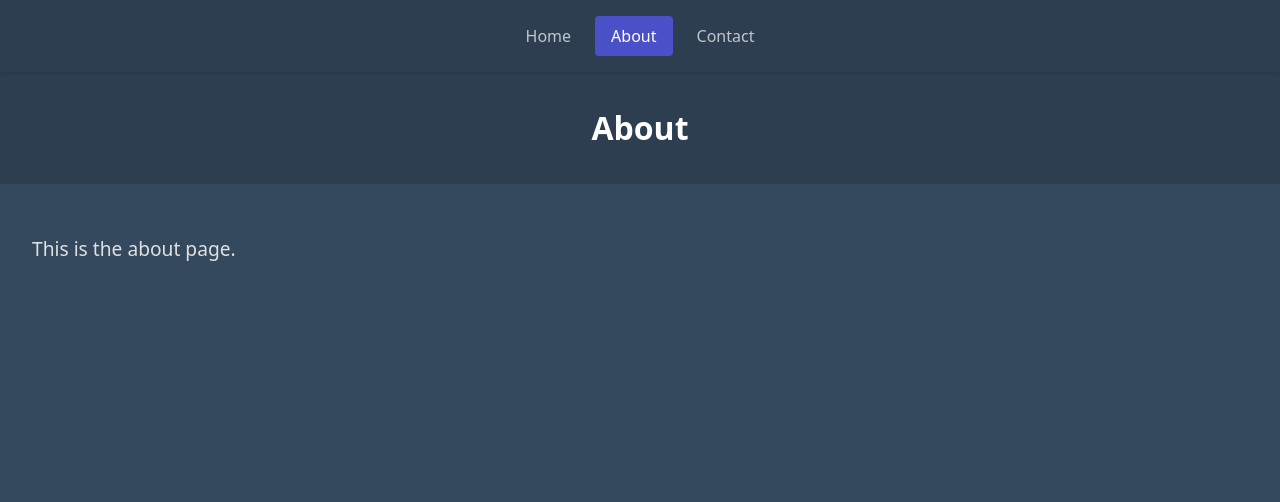
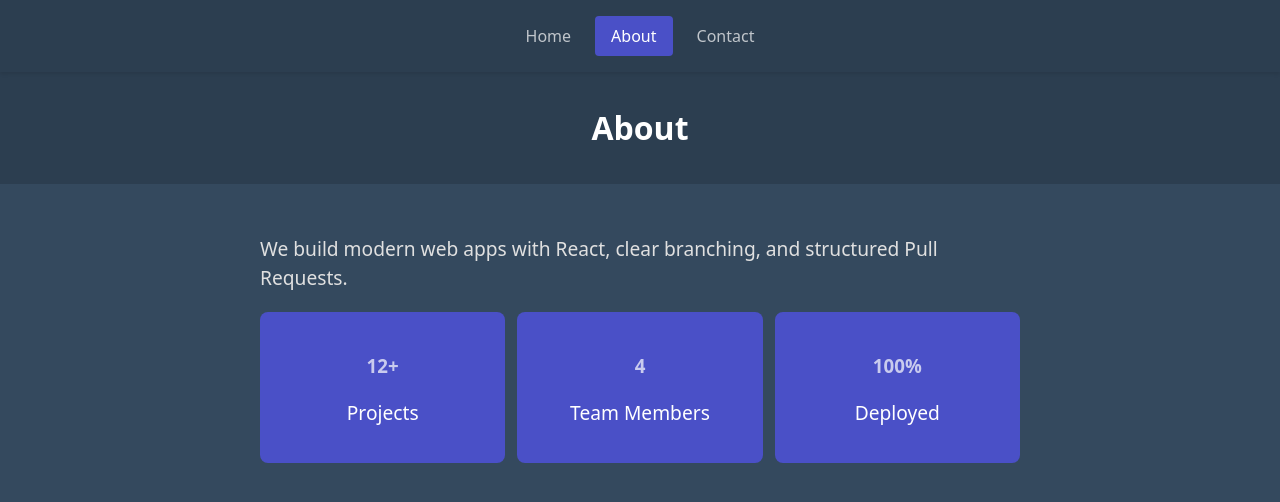
Before and after one commit to eaa25cmc/customer-experience-exam, a React (Vite) app: page /about in a window 1280 px wide. Shown: the top 502 px of the page. Built offline with nearby package versions, Linux system fonts and the light colour scheme.

Commit message:
Forbedre About layout

```diff
--- a/src/pages/AboutPage.jsx
+++ b/src/pages/AboutPage.jsx
@@ -4,8 +4,23 @@ export default function AboutPage() {
       <header>
         <h1>About</h1>
       </header>
-      <main>
-        <p>This is the about page.</p>
+      <main className="about-container">
+        <p>We build modern web apps with React, clear branching, and structured Pull Requests.</p>
+
+        <section className="about-stats">
+          <article className="stat">
+            <h3>12+</h3>
+            <p>Projects</p>
+          </article>
+          <article className="stat">
+            <h3>4</h3>
+            <p>Team Members</p>
+          </article>
+          <article className="stat">
+            <h3>100%</h3>
+            <p>Deployed</p>
+          </article>
+        </section>
       </main>
     </>
   );
--- a/src/styles.css
+++ b/src/styles.css
@@ -116,3 +116,24 @@ main h3 {
 .not-found-link:hover {
   background-color: #5a60d7;
 }
+
+/**** About page styling ****/
+
+.about-container {
+  max-width: 760px;
+}
+
+.about-stats {
+  display: grid;
+  grid-template-columns: repeat(auto-fit, minmax(160px, 1fr));
+  gap: 0.75rem;
+  margin-top: 1rem;
+}
+
+.stat {
+  text-align: center;
+  padding: 1rem;
+  border-radius: 8px;
+  background: #4a50c7;
+  color: #fff;
+}
```
